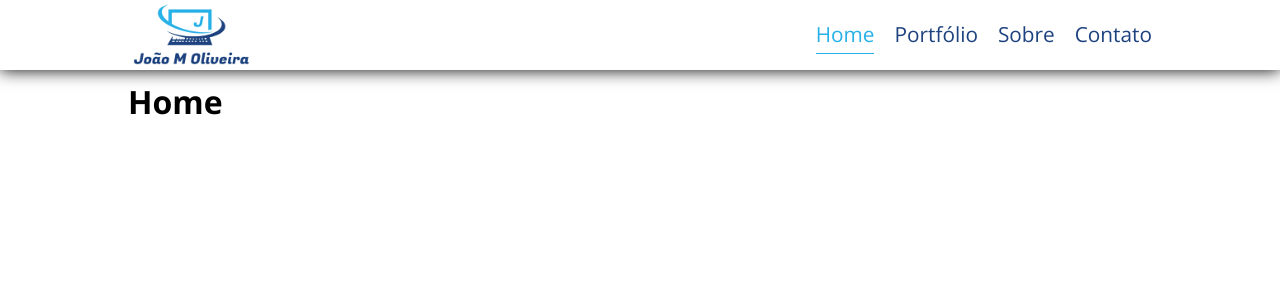
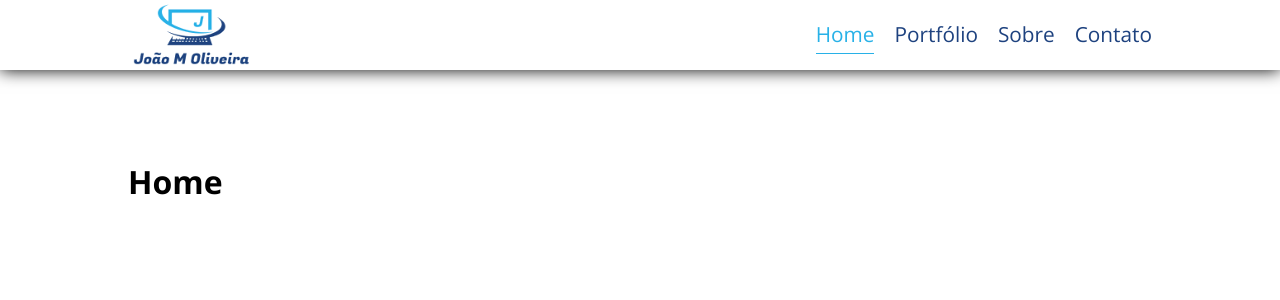
Before and after one commit to joaomcode/website, a React (Create React App) app: page / in a window 1280 px wide. Shown: the top 300 px of the page. Built offline with nearby package versions, Linux system fonts and the light colour scheme.

Commit message:
mod: change div to main tag and add marginTop 90px

```diff
--- a/src/styles/global.ts
+++ b/src/styles/global.ts
@@ -10,13 +10,15 @@ export default createGlobalStyle`
   }
 `;
 
-export const PagesContainer = styled.div`
+export const PagesContainer = styled.main`
   max-width: 80%;
   justify-content: center;
   margin: 0 10%;
+  margin-top: 90px;
 
   @media screen and (max-width: 768px) {
     max-width: 90%;
     margin: 0 5%;
+    margin-top: 90px;
   }
 `;
```
